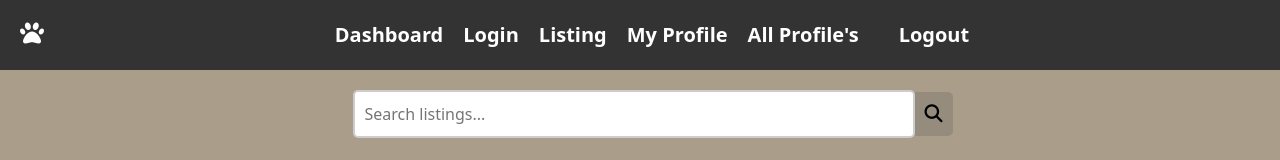
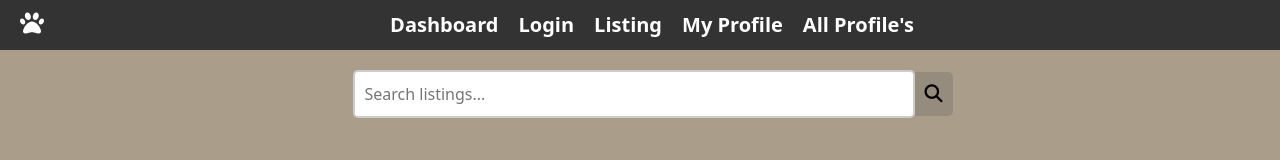
Before and after one commit to Jaymiller2002/PawfetchMatch-frontend1, a React (Vite) app: page / in a window 1280 px wide. Shown: the top 160 px of the page. Built offline with nearby package versions, Linux system fonts and the light colour scheme; no server answers.

Commit message:
Only show logout button if a user is logged in

```diff
--- a/src/Header.jsx
+++ b/src/Header.jsx
@@ -24,7 +24,7 @@ function Header() {
           <Link to="/ListingPage" className="header-link">Listing</Link>
           <Link to="/Profile" className="header-link">My Profile</Link>
           <Link to="/AllProfiles" className="header-link">All Profile's</Link>
-          <LogoutButton />
+          {auth.accessToken && <LogoutButton />}
         </div>
         <div className="burger-menu" onClick={toggleMenu}>
           <span></span>
--- a/src/LogoutButton.jsx
+++ b/src/LogoutButton.jsx
@@ -19,6 +19,12 @@ const LogoutButton = () => {
     }
   };
 
+
+  // Only render the LogoutButton if the user is logged in
+  if (!auth.accessToken) {
+    return null;
+  }
+
   return (
     <div className='logout-button' onClick={handleLogout}>Logout</div>
   );
```
